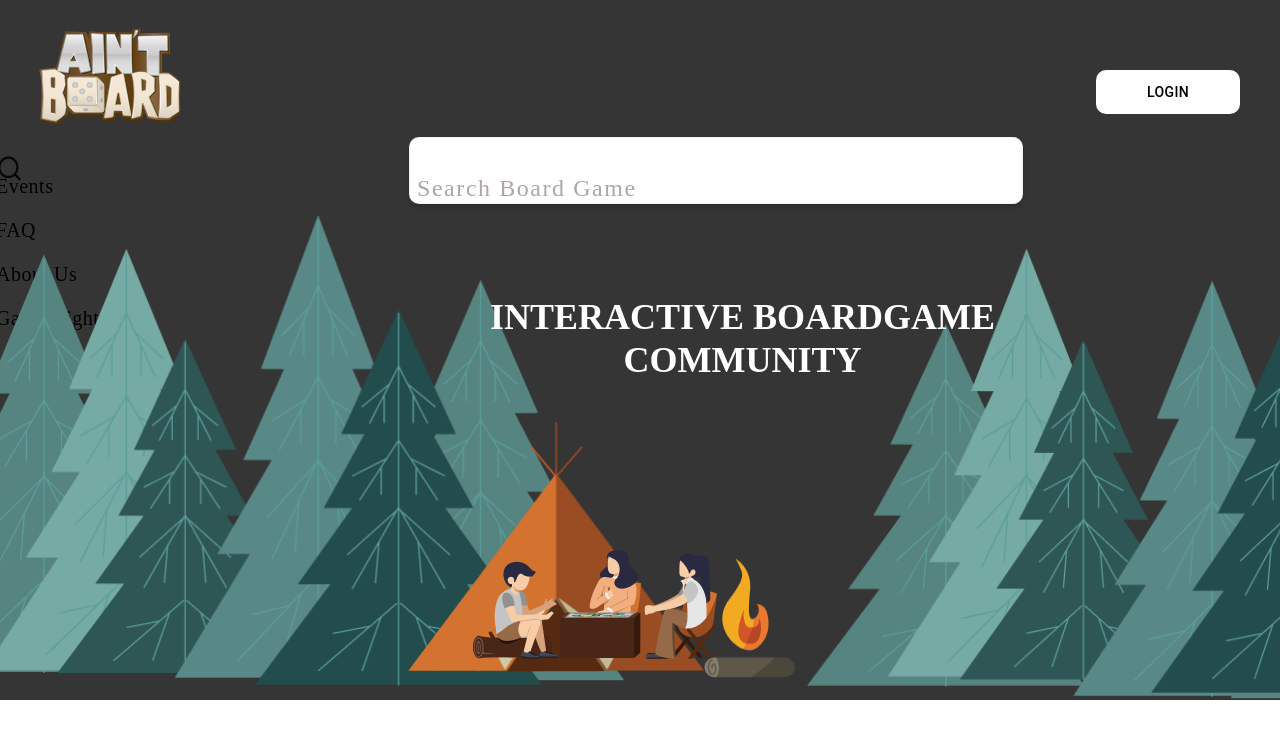
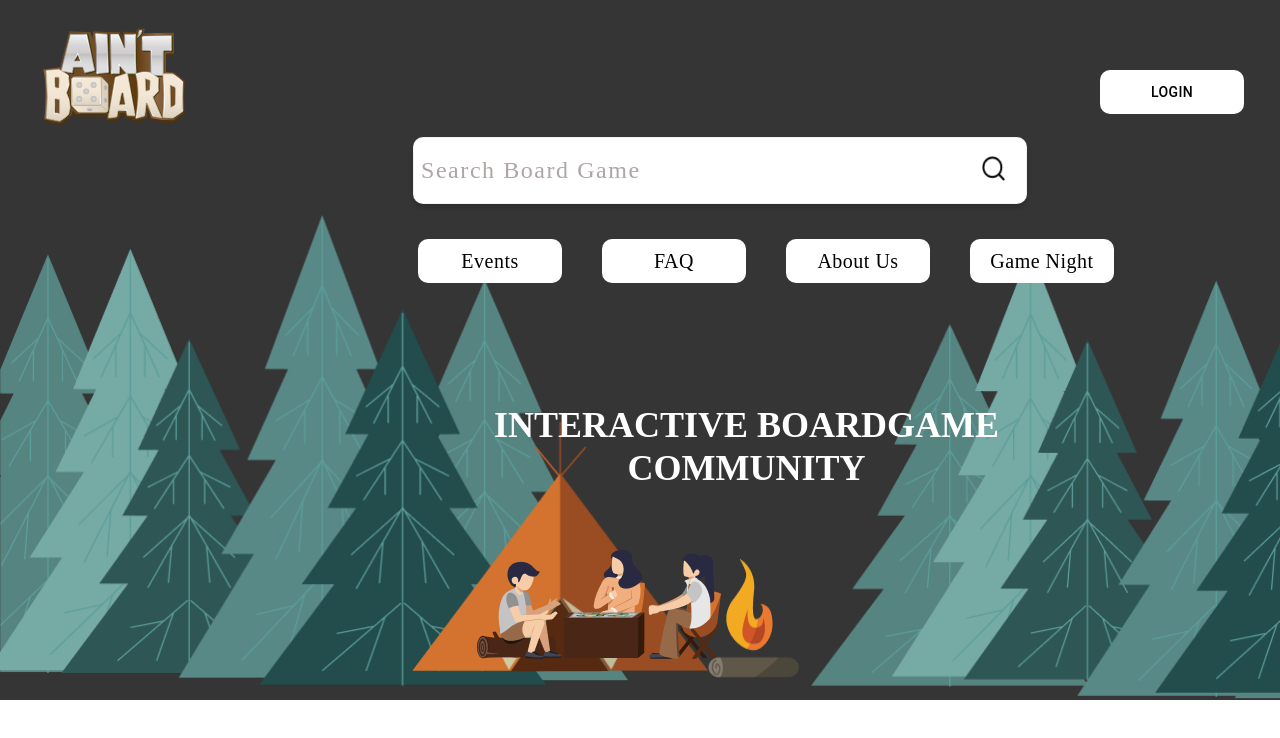
Before and after one commit to idiglove/oku-no-kumo-fe, a Next.js app in the folder project_app/: page / in a window 1280 px wide. Shown: the top 738 px of the page. Built offline with nearby package versions, Linux system fonts and the light colour scheme.

Commit message:
finally making good progress

```diff
--- a/project_app/components/ButtonGroup.js
+++ b/project_app/components/ButtonGroup.js
@@ -1,11 +1,10 @@
 import React from "react";
 import styled from "styled-components";
-
-//import IconButton from "@mui/material/IconButton";
+import IconButton from "@mui/material/IconButton";
 
 function ButtonGroup() {
   return (
-    <div>
+    <Container>
       <IconButton label="Events">
         <p>Events</p>
       </IconButton>
@@ -18,16 +17,28 @@ function ButtonGroup() {
       <IconButton label="Game night">
         <p>Game Night</p>
       </IconButton>
-    </div>
+    </Container>
   );
 }
 
-const IconButton = styled.div`
- display: flex,
-  position:absolute,
-  zIndex: 1,
-  borderRadius: 10px,
-  alignItems: center,
-  backgroundColor: #353535,
-  `;
+const Container = styled.div`
+  position: absolute;
+  z-index: 1;
+  display: flex;
+  width: 652px;
+  height: 24px;
+  left: 18px;
+  top: 169px;
+
+  IconButton {
+    z-index: 1;
+    width: 153px;
+    height: 44px;
+    left: 934px;
+    top: 217px;
+    background: #353535;
+    border: 2px solid #ffffff;
+    border-radius: 10px;
+  }
+`;
 export default ButtonGroup;
--- a/project_app/components/Header.js
+++ b/project_app/components/Header.js
@@ -38,6 +38,7 @@ function Header() {
               height: "471px",
               top: "215px",
               left: "0",
+              bottom: "0",
             }}
           >
             <Image src="/trees_left.png" fill="absolute" alt="image" />
--- a/project_app/components/ToolBar.js
+++ b/project_app/components/ToolBar.js
@@ -5,22 +5,19 @@ function ToolBar() {
   return (
     <Container>
       <div className="search">
-        <input
-          InputProps={{
-            endAdornment: (
-              <Image src="/search.png" fill="absolute" alt="image" />
-            ),
-          }}
-        />
+        <div>
+          <input />
           <h1>Search Board Game </h1>
           <div
             style={{
               position: "absolute",
               width: "26.99px",
               height: "28.73px",
+              left: "980px",
             }}
           >
             <Image src="/search.png" fill="absolute" alt="image" />
+          </div>
         </div>
       </div>
     </Container>
@@ -46,7 +43,7 @@ const Container = styled.div`
     width: 273px;
     height: 27px;
     left: 421px;
-    top: 158px;
+    top: 140px;
     font-family: "Rubik";
     font-style: normal;
     font-weight: 300;
@@ -57,6 +54,11 @@ const Container = styled.div`
     letter-spacing: 0.065em;
     color: #afa5a5;
   }
+  Image{
+
+            width: 26.99px,
+            height: 28.73px,
+  }
 `;
 
 export default ToolBar;
--- a/project_app/components/styled.tsx
+++ b/project_app/components/styled.tsx
@@ -4,7 +4,7 @@ export const AppBar = styled.div`
 position: absolute;
 width: 1440px;
 height: 700px;
-left: -4px;
+left: 0px;
 top: 0px;
 background: #353535;
 `
@@ -52,7 +52,7 @@ position:absolute;
 width: 521px;
 height: 86px;
 left: 486px;
-top: 260px;
+top: 368px;
 font-family: 'Rubik';
 font-style: normal;
 font-weight: 700;
@@ -63,12 +63,3 @@ text-transform: uppercase;
 color: white;
 z-index:1;
 `
-
-// export const ButtonGroup = styled.div`
-//  display: flex,
-//   position:absolute,
-//   zIndex: 1,
-//   borderRadius: 10px,
-//   alignItems: center,
-//   backgroundColor: #353535,
-//   `
```
Lines whose indentation alone changed are shown as unchanged.
